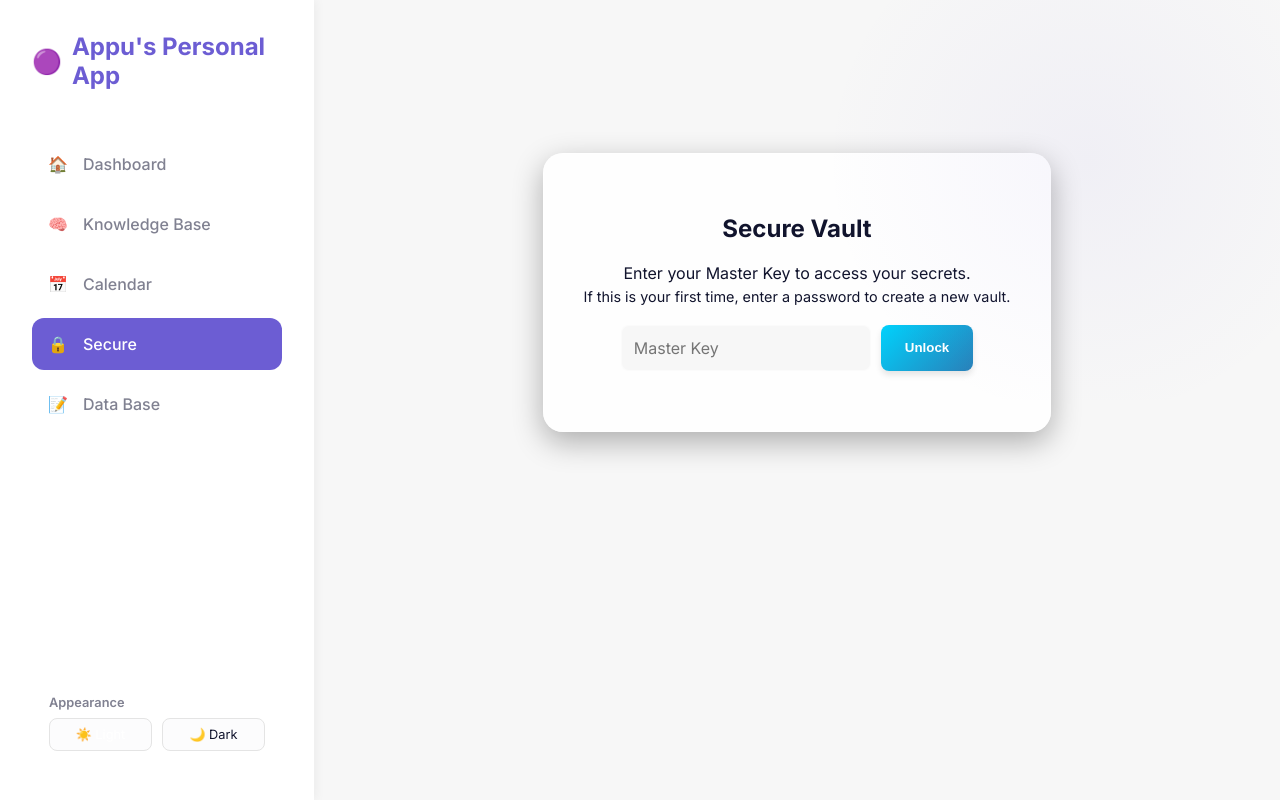
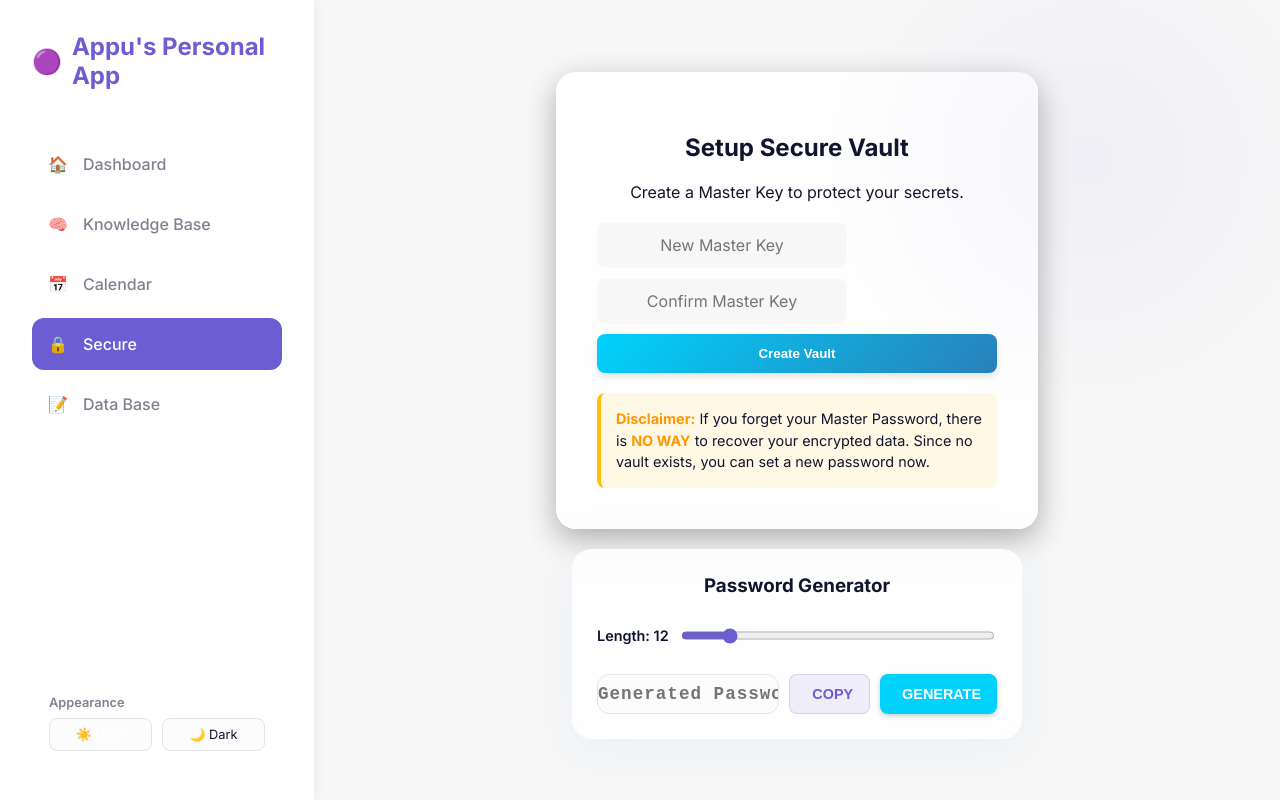
Before and after one commit to BinuAppu/appupersonalapp, a Flask app: page /secure in a window 1280 px wide. Run offline with Flask 3, Linux system fonts and the light colour scheme; some libraries are stand-ins or nearby versions.

Commit message:
Updated secure page with password generator.

```diff
--- a/appu_personal_app/app.py
+++ b/appu_personal_app/app.py
@@ -156,7 +156,8 @@ def delete_kb_item(kb_id):
 
 @app.route('/secure')
 def secure_view():
-    return render_template('secure.html')
+    vault_initialized = data_manager.is_secure_vault_initialized()
+    return render_template('secure.html', vault_initialized=vault_initialized)
 
 @app.route('/api/secure/init', methods=['POST'])
 def init_secure_vault():
--- a/appu_personal_app/data_manager.py
+++ b/appu_personal_app/data_manager.py
@@ -363,9 +363,12 @@ class DataManager:
         with open(SECURE_FILE, 'w') as f:
             json.dump(data, f, indent=4)
 
+    def is_secure_vault_initialized(self):
+        return os.path.exists(SECURE_FILE)
+
     def init_secure_vault(self, master_key):
         """Initializes the secure vault with a master key."""
-        if os.path.exists(SECURE_FILE):
+        if self.is_secure_vault_initialized():
             return False # Already exists
 
         salt = os.urandom(16)
--- a/appu_personal_app/static/script.js
+++ b/appu_personal_app/static/script.js
@@ -774,51 +774,51 @@ document.addEventListener('DOMContentLoaded', () => {
             currentMasterKey = key;
             showVault();
         } else {
-            // Check if vault needs setup
-            const setupRes = await fetch('/api/secure/init', {
-                method: 'POST',
-                headers: { 'Content-Type': 'application/json' },
-                body: JSON.stringify({ master_key: key })
-            });
-            // Actually, init handles check if exists.
-            // If validation failed, it means key is wrong OR vault empty/new?
-            // The python Logic: init_secure_vault returns False if exists.
+            const msgObj = document.getElementById('unlock-message');
+            msgObj.innerText = "Invalid Master Key";
+            msgObj.style.color = "red";
+        }
+    }
 
-            // Let's refine the UX:
-            // 1. Check if vault exists (we can infer from validation failure + init failure?)
-            // A better way: The UI shows "Setup" button if needed?
-            // For now, let's keep it simple: If validation fails, show error.
-            document.getElementById('unlock-message').innerText = "Invalid Master Key";
+    window.createVault = async function () {
+        const key = document.getElementById('new-master-key').value;
+        const confirmKey = document.getElementById('confirm-master-key').value;
+        const msg = document.getElementById('unlock-message');
 
-            // Note: If vault is empty/doesn't exist, validate returns invalid (None).
-            // We should try init if user intends to setup.
-            // Let's rely on a separate Setup button for new users in the UI if we detect no vault?
-            // Actually, the easiest way with current API:
-            // Try init. If init success -> Logged in. If init fails (already exists) -> Wrong password.
+        if (!key || !confirmKey) {
+            msg.innerText = "Please fill in all fields.";
+            return;
+        }
 
-            const initRes = await fetch('/api/secure/init', {
-                method: 'POST',
-                headers: { 'Content-Type': 'application/json' },
-                body: JSON.stringify({ master_key: key })
-            });
-            const initData = await initRes.json();
+        if (key !== confirmKey) {
+            msg.innerText = "Passwords do not match.";
+            return;
+        }
 
-            if (initData.success) {
-                currentMasterKey = key;
-                showVault();
-            } else {
-                // Already exists, so keys was definitely wrong
-                document.getElementById('unlock-message').innerText = "Invalid Master Key";
-            }
+        if (key.length < 4) {
+            msg.innerText = "Password is too short.";
+            return;
+        }
+
+        const res = await fetch('/api/secure/init', {
+            method: 'POST',
+            headers: { 'Content-Type': 'application/json' },
+            body: JSON.stringify({ master_key: key })
+        });
+        const data = await res.json();
+
+        if (data.success) {
+            currentMasterKey = key;
+            showVault();
+        } else {
+            msg.innerText = data.error || "Failed to create vault.";
         }
     }
 
     window.lockVault = function () {
         currentMasterKey = null;
-        document.getElementById('unlock-screen').style.display = 'flex';
-        document.getElementById('vault-view').style.display = 'none';
-        document.getElementById('master-key-input').value = '';
-        document.getElementById('unlock-message').innerText = '';
+        // Reload page to reset state
+        location.reload();
     }
 
     window.showVault = async function () {
@@ -887,9 +887,21 @@ document.addEventListener('DOMContentLoaded', () => {
     }
 
     window.copyToClipboard = function (text) {
+        if (!text) return;
         navigator.clipboard.writeText(text).then(() => {
-            // Toast or feedback?
-            alert("Copied to clipboard!");
+            const el = document.createElement('div');
+            el.innerText = "Copied!";
+            el.style.position = 'fixed';
+            el.style.bottom = '20px';
+            el.style.left = '50%';
+            el.style.transform = 'translateX(-50%)';
+            el.style.background = 'rgba(0,0,0,0.7)';
+            el.style.color = 'white';
+            el.style.padding = '10px 20px';
+            el.style.borderRadius = '5px';
+            el.style.zIndex = '9999';
+            document.body.appendChild(el);
+            setTimeout(() => document.body.removeChild(el), 1500);
         });
     }
 
@@ -983,4 +995,91 @@ document.addEventListener('DOMContentLoaded', () => {
             .replace(/'/g, "&#039;");
     }
 
+    // --- Password Generator Logic ---
+    window.generatePassword = function () {
+        const length = document.getElementById('pg-length').value;
+        const charset = "ABCDEFGHIJKLMNOPQRSTUVWXYZabcdefghijklmnopqrstuvwxyz0123456789!@$-[]:";
+        let password = "";
+        const array = new Uint32Array(length);
+        window.crypto.getRandomValues(array);
+
+        for (let i = 0; i < length; i++) {
+            password += charset[array[i] % charset.length];
+        }
+
+        document.getElementById('pg-output').value = password;
+    }
+
+    window.copyGeneratedPassword = function () {
+        const pw = document.getElementById('pg-output').value;
+        if (pw) {
+            window.copyToClipboard(pw);
+        }
+    }
+
+    // Initialize logic if elements exist
+    if (document.getElementById('pg-length')) {
+        document.getElementById('pg-length').addEventListener('input', function () {
+            document.getElementById('pg-length-val').innerText = this.value;
+        });
+    }
+    window.copyToClipboard = function (text) {
+        if (!text) return;
+
+        // Try modern clipboard API first
+        if (navigator.clipboard && navigator.clipboard.writeText) {
+            navigator.clipboard.writeText(text).then(() => {
+                showCopyFeedback();
+            }).catch(err => {
+                console.error('Clipboard write failed:', err);
+                fallbackCopy(text);
+            });
+        } else {
+            fallbackCopy(text);
+        }
+    }
+
+    function fallbackCopy(text) {
+        const textArea = document.createElement('textarea');
+        textArea.value = text;
+        textArea.style.position = 'fixed'; // Avoid scrolling to bottom
+        textArea.style.left = '-9999px';
+        document.body.appendChild(textArea);
+        textArea.focus();
+        textArea.select();
+
+        try {
+            const successful = document.execCommand('copy');
+            if (successful) showCopyFeedback();
+        } catch (err) {
+            console.error('Fallback copy failed:', err);
+            alert('Failed to copy. Please copy manually.');
+        }
+
+        document.body.removeChild(textArea);
+    }
+
+    function showCopyFeedback() {
+        const el = document.createElement('div');
+        el.innerText = "Copied!";
+        el.style.position = 'fixed';
+        el.style.bottom = '20px';
+        el.style.left = '50%';
+        el.style.transform = 'translateX(-50%)';
+        el.style.background = 'rgba(0,0,0,0.8)';
+        el.style.color = 'white';
+        el.style.padding = '10px 20px';
+        el.style.borderRadius = '20px'; // More rounded
+        el.style.zIndex = '9999';
+        el.style.fontSize = '0.9rem';
+        el.style.boxShadow = '0 4px 12px rgba(0,0,0,0.3)';
+        el.style.animation = 'fadeIn 0.3s ease-out';
+
+        document.body.appendChild(el);
+        setTimeout(() => {
+            el.style.opacity = '0';
+            el.style.transition = 'opacity 0.3s ease';
+            setTimeout(() => document.body.removeChild(el), 300);
+        }, 1500);
+    }
 });
--- a/appu_personal_app/static/style.css
+++ b/appu_personal_app/static/style.css
@@ -1799,3 +1799,161 @@ textarea:focus {
         gap: 0.5rem;
     }
 }
+
+/* Secure Tab Enhancements */
+.disclaimer-box {
+    margin-top: 20px;
+    padding: 15px;
+    background: rgba(255, 193, 7, 0.1);
+    border-left: 4px solid #ffc107;
+    border-radius: 8px;
+    text-align: left;
+    font-size: 0.9rem;
+    color: var(--text-color);
+}
+
+.disclaimer-box p {
+    margin: 0;
+    line-height: 1.5;
+}
+
+.disclaimer-box strong {
+    color: #ff9800;
+}
+
+/* Password Generator */
+.password-generator-card {
+    background: var(--card-bg);
+    backdrop-filter: blur(10px);
+    border-radius: var(--border-radius);
+    padding: 1.5rem;
+    box-shadow: var(--box-shadow);
+    border: 1px solid var(--border-color);
+    margin-top: 20px;
+    width: 100%;
+    max-width: 400px;
+    text-align: center;
+    animation: fadeIn 0.5s ease-out;
+}
+
+.pg-controls {
+    display: flex;
+    align-items: center;
+    justify-content: space-between;
+    margin: 15px 0;
+    gap: 10px;
+}
+
+.pg-controls label {
+    font-size: 0.9rem;
+    font-weight: 600;
+    white-space: nowrap;
+}
+
+.pg-controls input[type=range] {
+    flex: 1;
+    cursor: pointer;
+    accent-color: var(--primary-color);
+}
+
+.pg-output-group {
+    display: flex;
+    gap: 10px;
+    flex-wrap: wrap;
+    /* Ensure buttons wrap on small screens if needed */
+}
+
+.pg-output-group input {
+    flex: 1;
+    min-width: 150px;
+    text-align: center;
+    font-family: 'Courier New', monospace;
+    font-weight: 700;
+    letter-spacing: 1px;
+    font-size: 1.1rem;
+    color: var(--primary-color);
+    /* Make input match height of buttons */
+    height: 40px;
+    padding: 0;
+}
+
+/* Unique Button Styles for Password Generator */
+.pg-btn {
+    border: none;
+    border-radius: 8px;
+    padding: 0 16px;
+    cursor: pointer;
+    font-weight: 600;
+    font-size: 0.9rem;
+    display: flex;
+    align-items: center;
+    justify-content: center;
+    gap: 6px;
+    height: 40px;
+    transition: all 0.3s ease;
+    text-transform: uppercase;
+}
+
+.btn-copy {
+    background: rgba(108, 93, 211, 0.1);
+    color: var(--primary-color);
+    border: 1px solid rgba(108, 93, 211, 0.2);
+}
+
+.btn-copy:hover {
+    background: var(--primary-color);
+    color: white;
+    transform: translateY(-2px);
+    box-shadow: 0 4px 12px rgba(108, 93, 211, 0.3);
+}
+
+.btn-gen {
+    background: var(--accent-color);
+    color: white;
+    box-shadow: 0 2px 5px rgba(0, 0, 0, 0.2);
+}
+
+.btn-gen:hover {
+    background: #ff4081;
+    /* Slightly lighter accent */
+    transform: translateY(-2px);
+    box-shadow: 0 4px 15px rgba(255, 64, 129, 0.4);
+}
+
+.icon-btn {
+    /* Keeping generic class just in case used elsewhere, but redefining slightly less aggressive */
+    background: var(--input-bg);
+    border: 1px solid var(--input-border);
+    border-radius: 12px;
+    padding: 8px;
+    cursor: pointer;
+    color: var(--text-muted);
+}
+
+.input-group-vertical {
+    display: flex;
+    flex-direction: column;
+    gap: 10px;
+    margin-bottom: 1rem;
+    width: 100%;
+}
+
+.input-group-vertical input {
+    text-align: center;
+}
+
+.unlock-screen {
+    display: flex;
+    flex-direction: column;
+    align-items: center;
+    justify-content: center;
+    min-height: 70vh;
+    padding: 20px;
+}
+
+.unlock-card {
+    width: 100%;
+    max-width: 400px;
+    padding: 2.5rem;
+    /* More spacing */
+}
--- a/appu_personal_app/templates/secure.html
+++ b/appu_personal_app/templates/secure.html
@@ -5,14 +5,51 @@
     <div id="unlock-screen" class="unlock-screen">
         <div class="unlock-card">
             <i class="fas fa-lock fa-3x"></i>
-            <h2>Secure Vault</h2>
-            <p>Enter your Master Key to access your secrets. <br><span class="hint-text">If this is your first time,
-                    enter a password to create a new vault.</span></p>
+            {% if vault_initialized %}
+            <h2>Unlock Vault</h2>
+            <p>Enter your Master Key to access your secrets.</p>
             <div class="input-group">
                 <input type="password" id="master-key-input" placeholder="Master Key">
                 <button onclick="unlockVault()">Unlock</button>
             </div>
+            {% else %}
+            <h2>Setup Secure Vault</h2>
+            <p>Create a Master Key to protect your secrets.</p>
+            <div class="input-group-vertical">
+                <input type="password" id="new-master-key" placeholder="New Master Key">
+                <input type="password" id="confirm-master-key" placeholder="Confirm Master Key">
+                <button onclick="createVault()">Create Vault</button>
+            </div>
+            {% endif %}
+
             <p id="unlock-message" class="error-message"></p>
+
+            <div class="disclaimer-box">
+                <p><strong><i class="fas fa-exclamation-triangle"></i> Disclaimer:</strong> If you forget your Master
+                    Password, there is <strong>NO WAY</strong> to recover your encrypted data.
+                    {% if not vault_initialized %}
+                    Since no vault exists, you can set a new password now.
+                    {% endif %}
+                </p>
+            </div>
+        </div>
+
+        <div class="password-generator-card">
+            <h3><i class="fas fa-key"></i> Password Generator</h3>
+            <div class="pg-controls">
+                <label>Length: <span id="pg-length-val">12</span></label>
+                <input type="range" id="pg-length" min="10" max="30" value="12"
+                    oninput="document.getElementById('pg-length-val').innerText = this.value">
+            </div>
+            <div class="pg-output-group">
+                <input type="text" id="pg-output" readonly placeholder="Generated Password">
+                <button class="pg-btn btn-copy" onclick="copyGeneratedPassword()" title="Copy to Clipboard">
+                    <i class="fas fa-copy"></i> Copy
+                </button>
+                <button class="pg-btn btn-gen" onclick="generatePassword()" title="Generate">
+                    <i class="fas fa-sync-alt"></i> Generate
+                </button>
+            </div>
         </div>
     </div>
 
```
